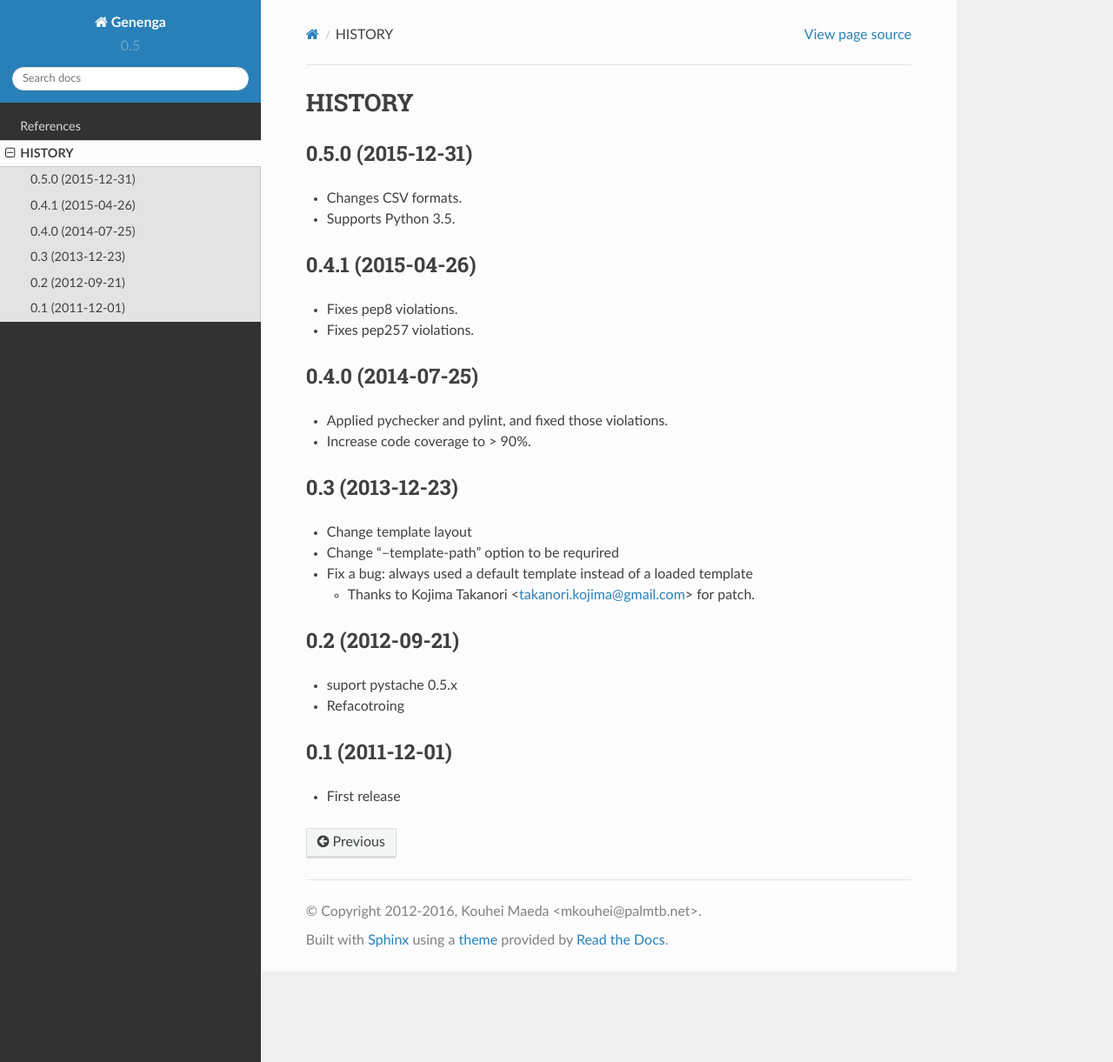
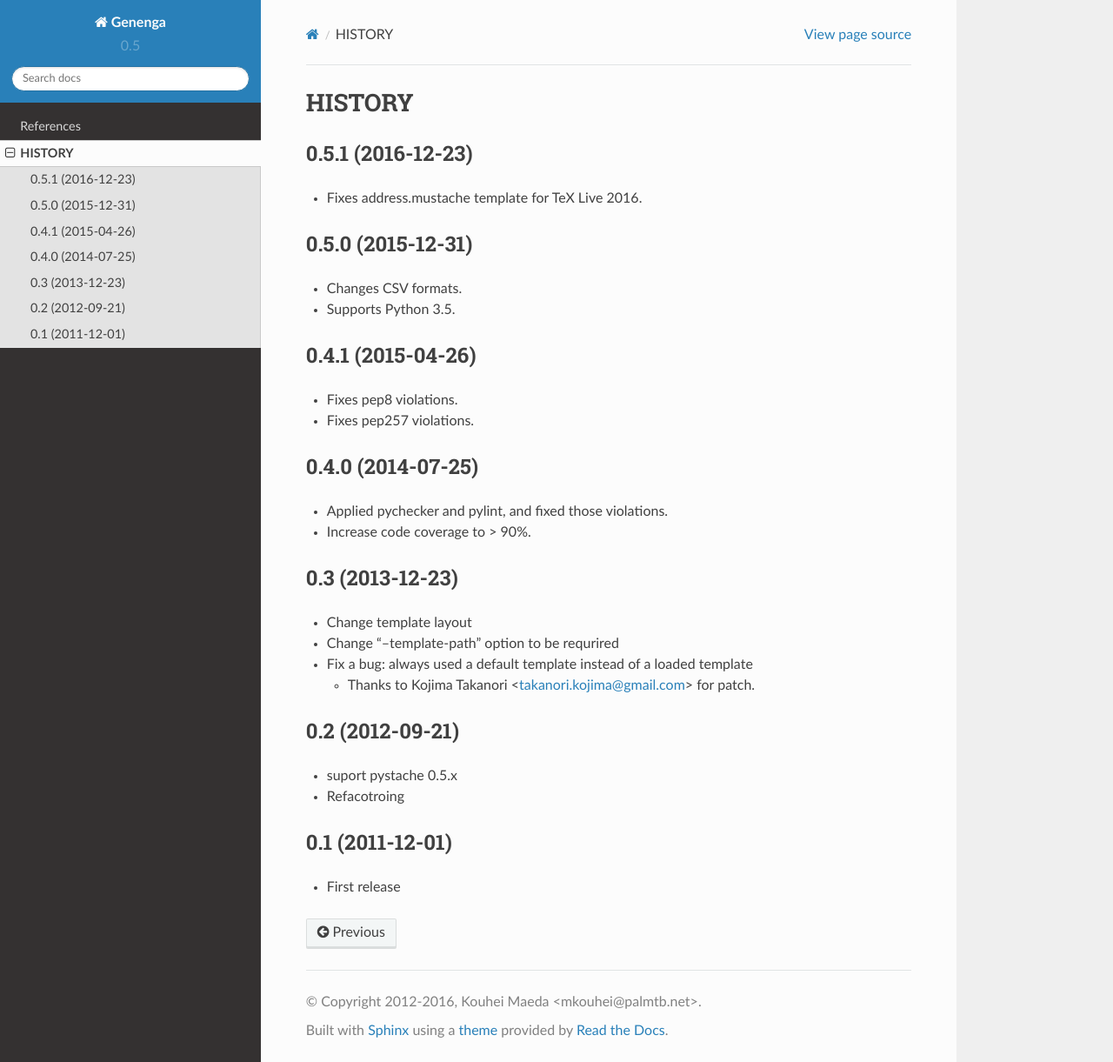
Before and after one commit to mkouhei/Genenga, a Sphinx documentation site: the page built from docs/source/HISTORY.rst, in a window 1280 px wide and 1221 px high. Shown: the whole window at 87% size. Built offline with Sphinx 7.4.7 and the Read the Docs theme 2.0.0, drawn with Linux system fonts in a browser that asks for light colours.

Commit message:
Bumps version.
Signed-off-by: Kohei Maeda <mkouhei@palmtb.net>

```diff
--- a/docs/source/HISTORY.rst
+++ b/docs/source/HISTORY.rst
@@ -1,5 +1,10 @@
 HISTORY
 -------
+
+0.5.1 (2016-12-23)
+^^^^^^^^^^^^^^^^^^
+
+* Fixes address.mustache template for TeX Live 2016.
 
 0.5.0 (2015-12-31)
 ^^^^^^^^^^^^^^^^^^
--- a/docs/source/conf.py
+++ b/docs/source/conf.py
@@ -61,7 +61,7 @@ author = 'Kouhei Maeda'
 # The short X.Y version.
 version = '0.5'
 # The full version, including alpha/beta/rc tags.
-release = '0.5.0'
+release = '0.5.1'
 
 # The language for content autogenerated by Sphinx. Refer to documentation
 # for a list of supported languages.
--- a/genenga/__init__.py
+++ b/genenga/__init__.py
@@ -1,4 +1,4 @@
 # -*- coding: utf-8 -*-
 """genenga package."""
 
-__version__ = '0.5.0'
+__version__ = '0.5.1'
```
